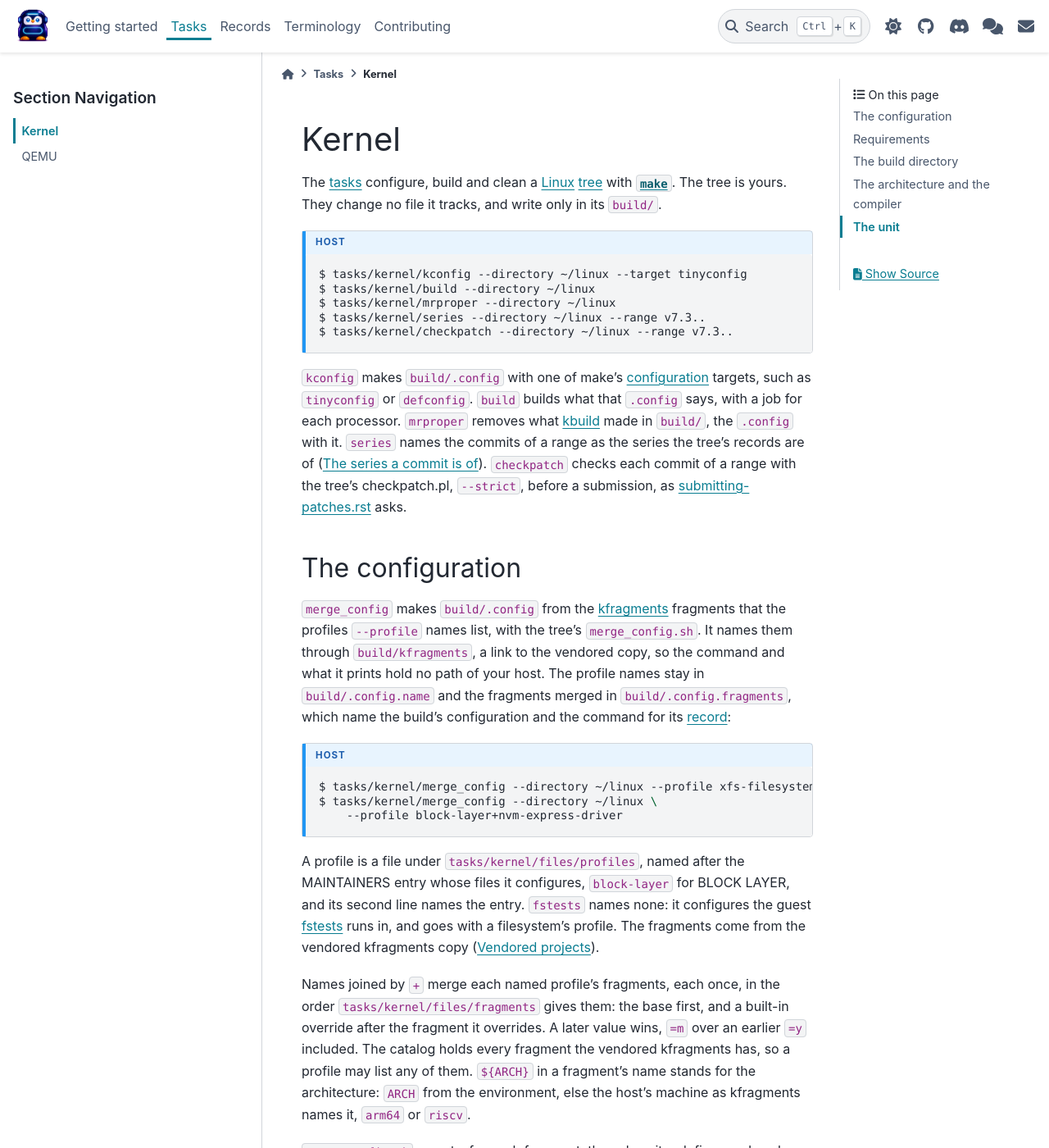
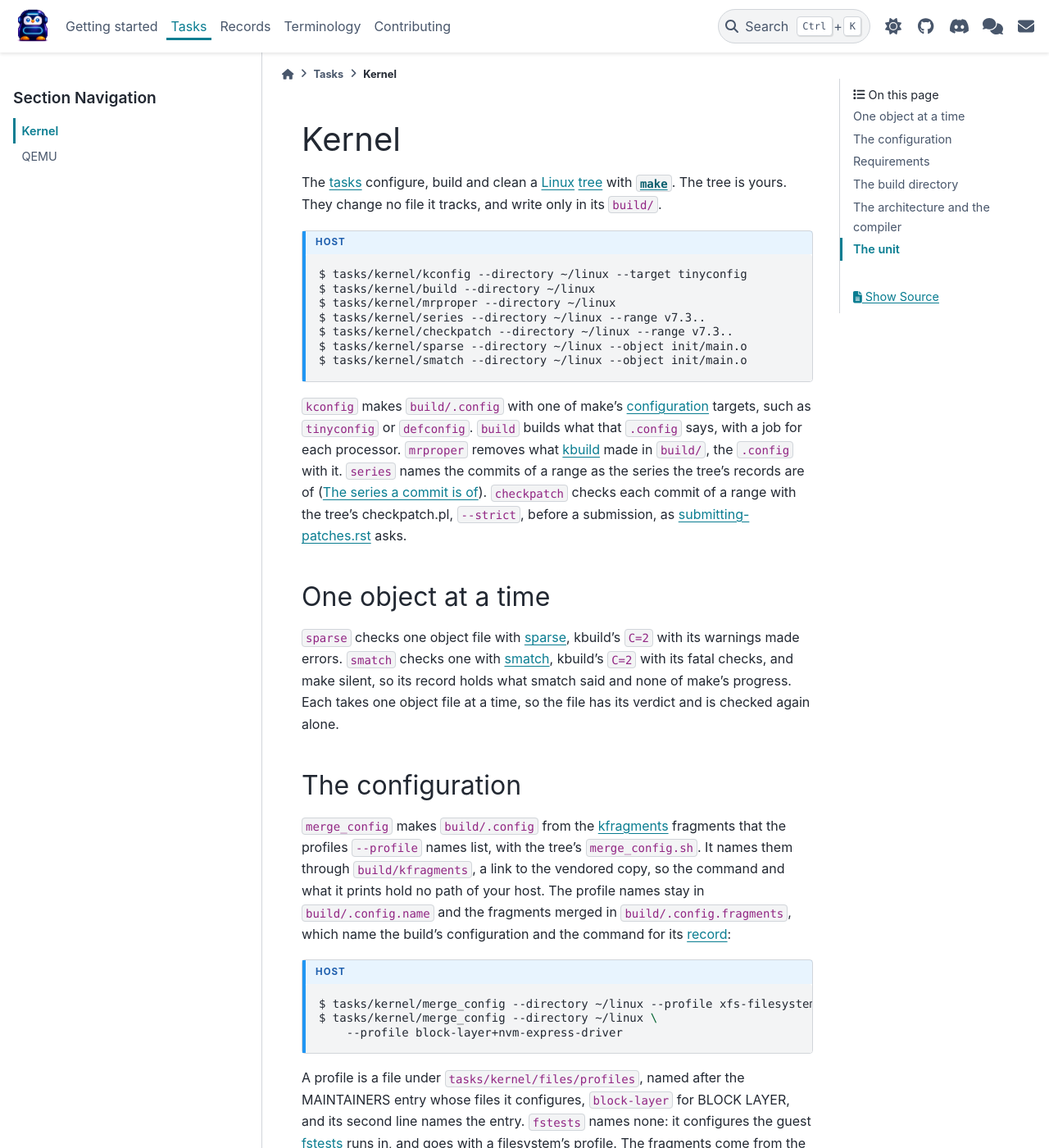
Before and after one commit to linux-kdevops/kdevops-ng, a Sphinx documentation site: the page built from docs/tasks/kernel.rst, in a window 1280 px wide and 1400 px high. Shown: the whole window at 82% size. Built offline with Sphinx 7.4.7 and the PyData theme 0.15.4, drawn with Linux system fonts in a browser that asks for light colours; some of the changed text lies outside the part shown.

Commit message:
kernel: check one object with sparse or smatch
The object goes to krecord on its command line, so the two checks can
run on one tree without one filing the other's object. sparse's record
holds its warnings; smatch reports on its standard output, so its
record holds every line.

Signed-off-by: Daniel Gomez <da.gomez@kernel.org>

```diff
--- a/docs/records.rst
+++ b/docs/records.rst
@@ -110,7 +110,8 @@ missing, and the task goes on.
 A record holds what the tool printed on its standard error, the warnings
 and errors, and none of its progress. A build that compiles nothing again
 prints no warning again, so its record holds none. A checkpatch record
-holds every line: checkpatch.pl's standard output is its report.
+holds every line: checkpatch.pl's standard output is its report. So does
+smatch's.
 
 A build is filed under the machine the kernel built for, which its
 ``.config`` names: ``x86_64``, or ``i386`` for a tinyconfig on an x86_64
--- a/docs/tasks/kernel.rst
+++ b/docs/tasks/kernel.rst
@@ -17,6 +17,8 @@ tracks, and write only in its ``build/``.
    $ tasks/kernel/mrproper --directory ~/linux
    $ tasks/kernel/series --directory ~/linux --range v7.3..
    $ tasks/kernel/checkpatch --directory ~/linux --range v7.3..
+   $ tasks/kernel/sparse --directory ~/linux --object init/main.o
+   $ tasks/kernel/smatch --directory ~/linux --object init/main.o
 
 :src:`kconfig <tasks/kernel/kconfig>` makes ``build/.config`` with one of make's
 :term:`configuration <Configuration>` targets, such as ``tinyconfig`` or
@@ -28,6 +30,16 @@ series the tree's records are of (:ref:`records-series`).
 :src:`checkpatch <tasks/kernel/checkpatch>` checks each commit of a range
 with the tree's checkpatch.pl, ``--strict``, before a submission, as
 `submitting-patches.rst`_ asks.
+
+One object at a time
+====================
+
+:src:`sparse <tasks/kernel/sparse>` checks one object file with `sparse`_,
+kbuild's ``C=2`` with its warnings made errors. :src:`smatch
+<tasks/kernel/smatch>` checks one with `smatch`_, kbuild's ``C=2`` with
+its fatal checks, and make silent, so its record holds what smatch said
+and none of make's progress. Each takes one object file at a time, so
+the file has its verdict and is checked again alone.
 
 .. _kernel-configuration:
 
@@ -85,7 +97,8 @@ Requirements
 
 The tasks that run :cmd:`make` run it with `GCC`_, and checkpatch.pl
 needs `Perl`_. The second line of each list is for `Clang`_, under
-``LLVM=1`` (:doc:`/getting-started/requirements`):
+``LLVM=1``, and the third for the object checks
+(:doc:`/getting-started/requirements`):
 
 .. tab-set::
    :sync-group: distro
@@ -98,6 +111,7 @@ needs `Perl`_. The second line of each list is for `Clang`_, under
 
          $ sudo apt install build-essential bc bison flex libelf-dev libssl-dev
          $ sudo apt install clang lld llvm
+         $ sudo apt install sparse
 
    .. tab-item:: Fedora
       :sync: fedora
@@ -108,11 +122,12 @@ needs `Perl`_. The second line of each list is for `Clang`_, under
          $ sudo dnf install gcc make perl bc bison flex elfutils-libelf-devel \
              openssl-devel
          $ sudo dnf install clang lld llvm
+         $ sudo dnf install sparse smatch
 
    .. tab-item:: Ubuntu
       :sync: ubuntu
 
-      Clang is in ``universe``:
+      Clang and sparse are in ``universe``:
 
       .. code-block:: console
          :class: cmd-host
@@ -120,6 +135,10 @@ needs `Perl`_. The second line of each list is for `Clang`_, under
          $ sudo apt install build-essential bc bison flex libelf-dev libssl-dev
          $ sudo add-apt-repository universe
          $ sudo apt install clang lld llvm
+         $ sudo apt install sparse
+
+Debian and Ubuntu ship no smatch: build it from its source and put it
+where your ``PATH`` finds it.
 
 The build directory
 ===================
@@ -165,4 +184,6 @@ tasks take make's line and kbuild's variables from
 .. _kfragments: https://github.com/linux-kdevops/kfragments
 .. _Linux: https://kernel.org
 .. _Perl: https://www.perl.org
+.. _smatch: https://repo.or.cz/smatch.git
+.. _sparse: https://git.kernel.org/pub/scm/devel/sparse/sparse.git
 .. _submitting-patches.rst: https://docs.kernel.org/process/submitting-patches.html
```
Also changed, not shown: designs/tasks.md (+4 -4 lines), 3 other files.
